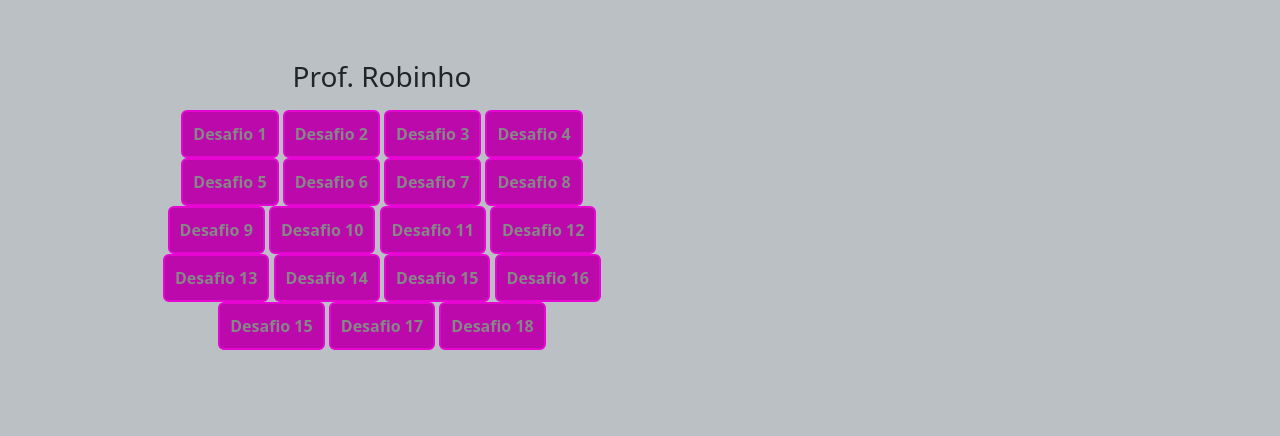
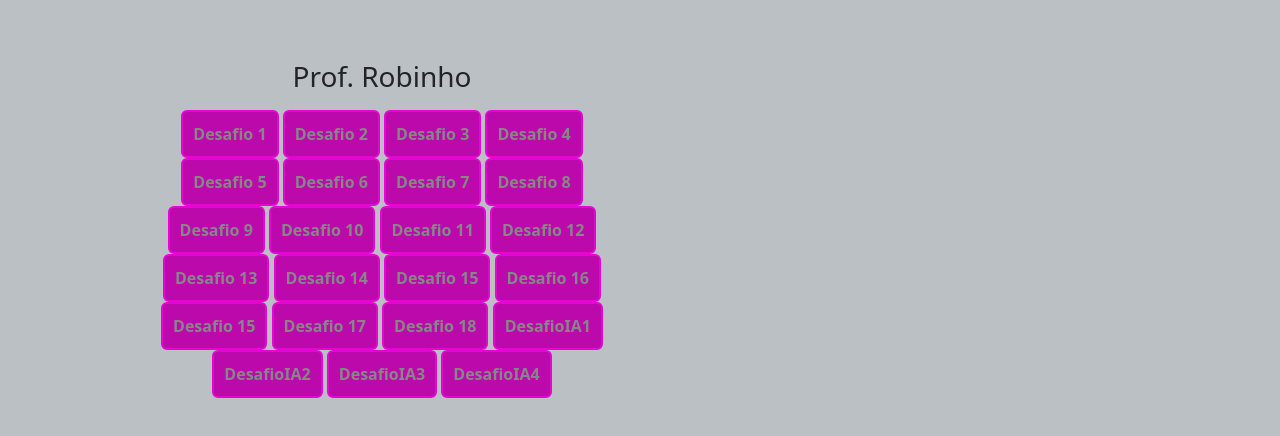
Before and after one commit to Gabrielnxnx/desafiosrobison, a plain HTML site: page index.html in a window 1280 px wide. Shown: the part 76-512 px from the top of the page. Drawn offline with nearby package versions, Linux system fonts and the light colour scheme.

Commit message:
Update index.html

```diff
--- a/index.html
+++ b/index.html
@@ -61,6 +61,10 @@
                                 <a href="desafio16B.html" class="btn btn-info link-a-1">Desafio 15</a>
                                 <a href="desafio17.html" class="btn btn-info link-a-1">Desafio 17</a>
                                 <a href="desafio18.html" class="btn btn-info link-a-1">Desafio 18</a>
+                                <a href="desafio18.html" class="btn btn-info link-a-1">DesafioIA1</a>
+                                <a href="desafio18.html" class="btn btn-info link-a-1">DesafioIA2</a>
+                                <a href="desafio18.html" class="btn btn-info link-a-1">DesafioIA3</a>
+                                <a href="desafio18.html" class="btn btn-info link-a-1">DesafioIA4</a>
                         </section>
                     </div>
 
```
